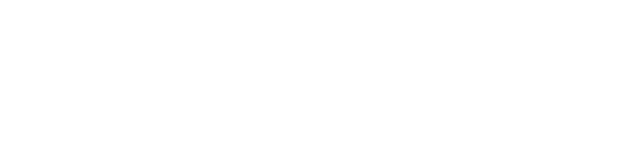
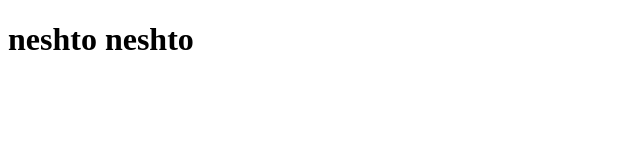
Before and after one commit to MickeyMKD/crap-portfolio, a plain HTML site: page index.html in a window 1280 px wide. Shown: the whole page, without its empty margins (0-640 px from the left). Drawn offline with Linux system fonts and the light colour scheme.

Commit message:
added heading1

```diff
--- a/index.html
+++ b/index.html
@@ -5,6 +5,6 @@
         <title>crap portfolio</title>
     </head>
     <body>
-
+        <h1>neshto neshto</h1>
     </body>
 </html>
```
